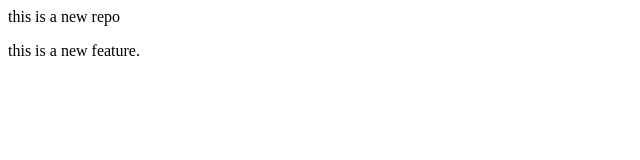
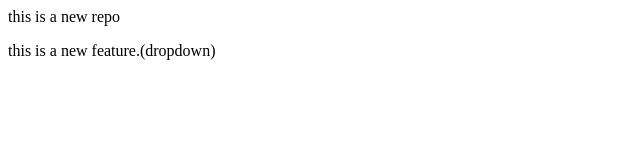
Before and after one commit to Bhavya-Bansal7/LocalRepo, a plain HTML site: page index.html in a window 1280 px wide. Shown: the full height of the page, 0-640 px from the left. Drawn offline with Linux system fonts and the light colour scheme.

Commit message:
Add dropdown

```diff
--- a/index.html
+++ b/index.html
@@ -2,5 +2,5 @@
     this is a new repo
 </p>
 <p>
-    this is a new feature.
+    this is a new feature.(dropdown)
 </p>
```
